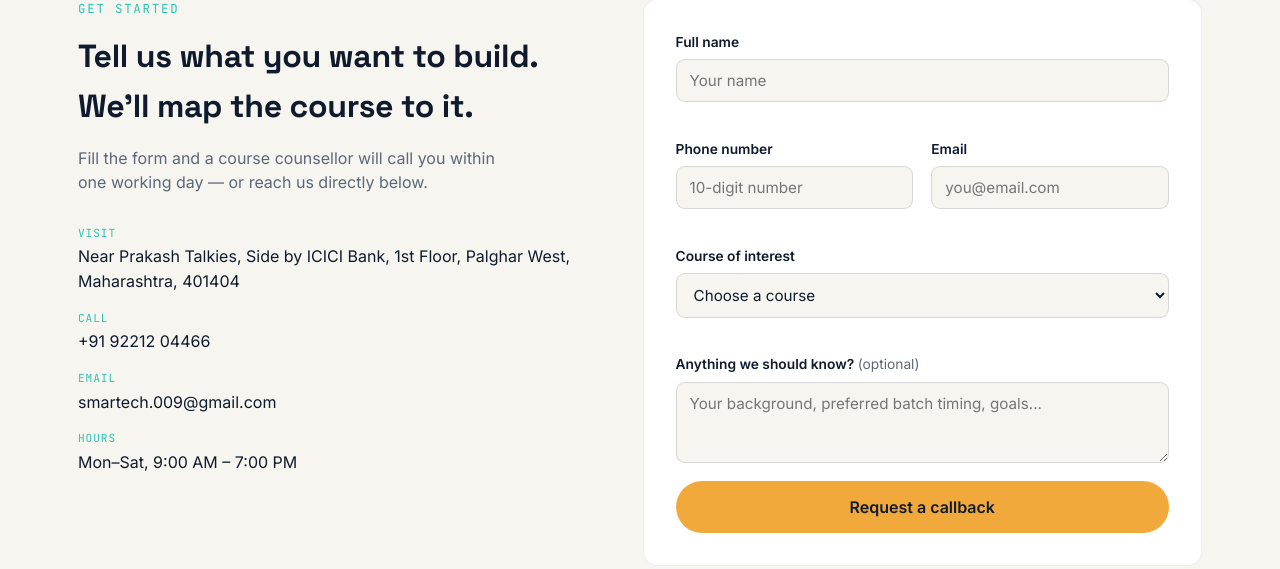
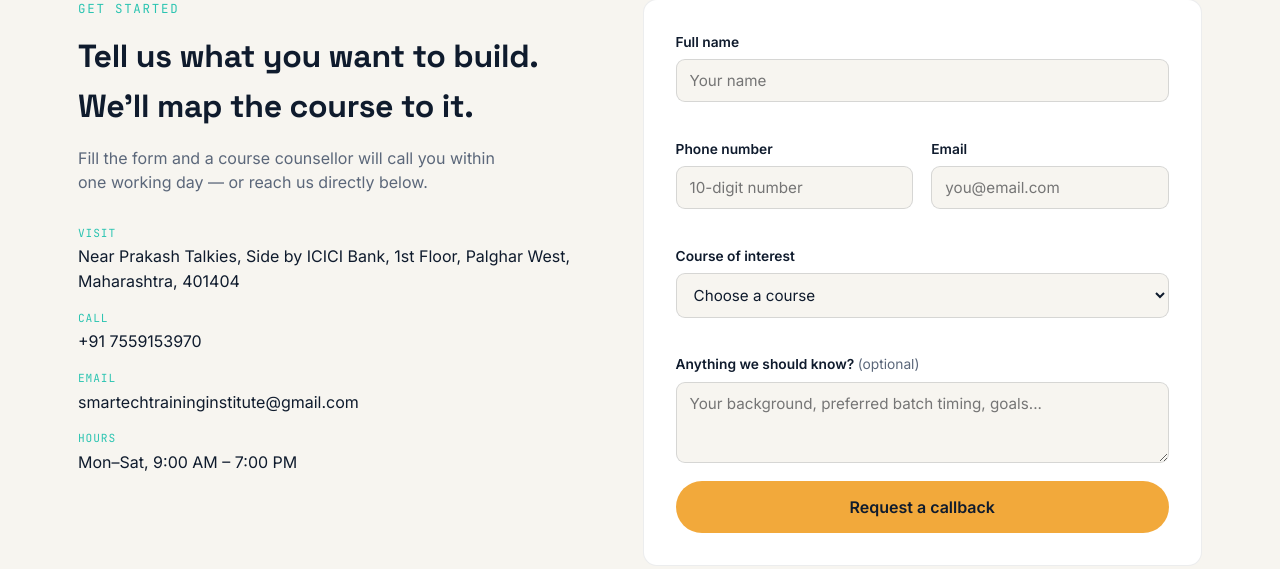
Before and after one commit to Dipanshu0919/smart-institute.github.io, a Flask app: page / in a window 1280 px wide. Shown: the part 5683-6252 px from the top of the page. Run offline with Flask 3, Linux system fonts and the light colour scheme.

Commit message:
Update contact phone number and email address

```diff
--- a/templates/index.html
+++ b/templates/index.html
@@ -241,11 +241,11 @@
           </li>
           <li>
             <span class="contact-list__label">Call</span>
-            <span><a href="tel:+919221204466">+91 92212 04466</a></span>
+            <span><a href="tel:+919221204466">+91 7559153970</a></span>
           </li>
           <li>
             <span class="contact-list__label">Email</span>
-            <span><a href="mailto:smartech.009@gmail.com">smartech.009@gmail.com</a></span>
+            <span><a href="mailto:smartechtraininginstitute@gmail.com">smartechtraininginstitute@gmail.com</a></span>
           </li>
           <li>
             <span class="contact-list__label">Hours</span>
```
